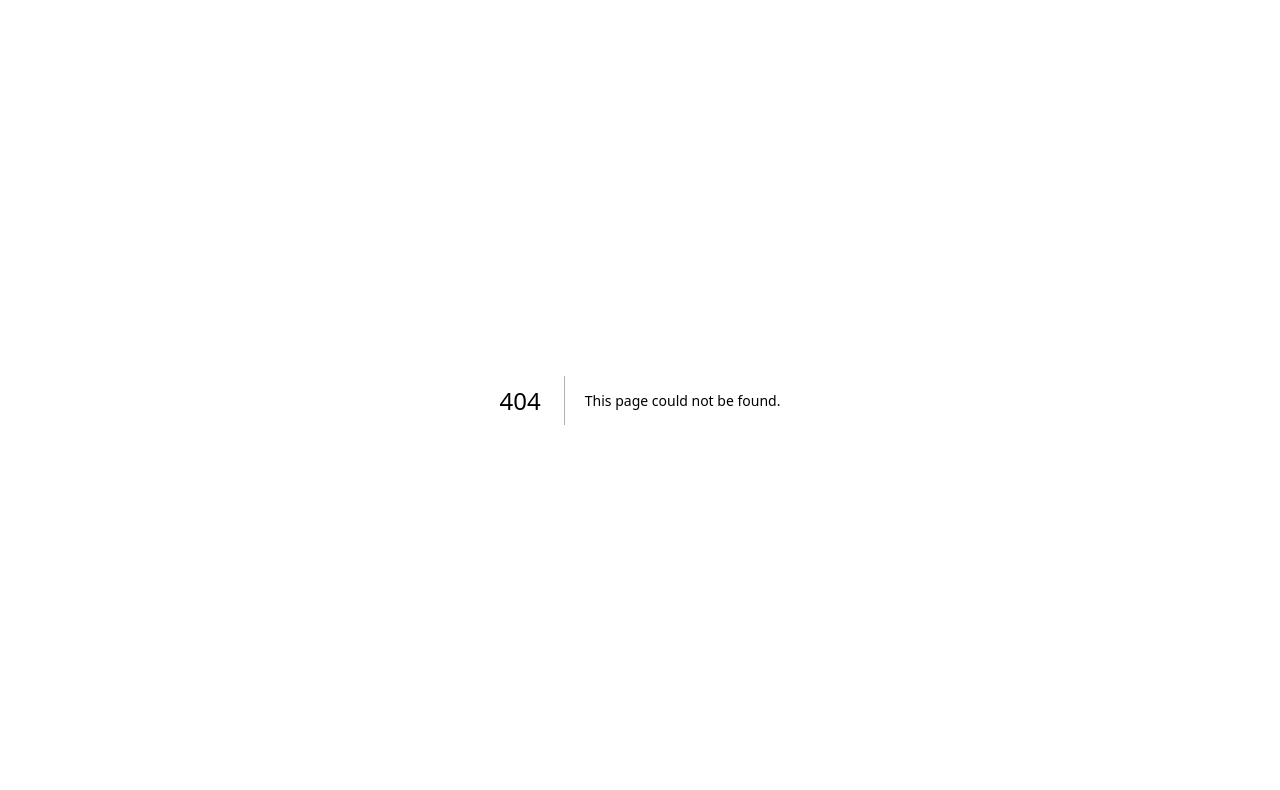
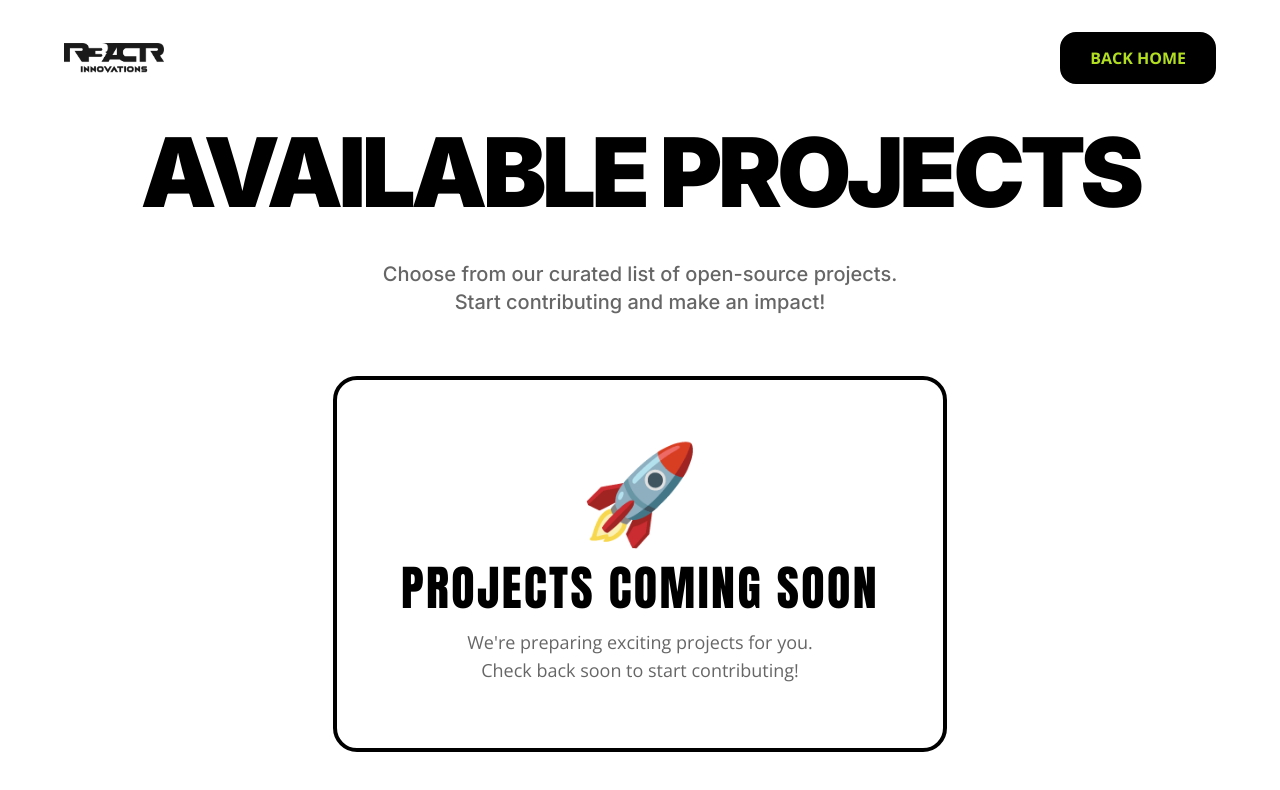
Before and after one commit to R3ACTR/OSQ, a Next.js app: page /projects in a window 1280 px wide. Before the commit this address had no page. Shown: the top 790 px of the page. Built offline with nearby package versions, Linux system fonts and the light colour scheme.

Commit message:
feat: add a new Projects page with dynamic content display and dedicated navigation.

```diff
--- /dev/null
+++ b/app/projects/navbar.tsx
@@ -0,0 +1,32 @@
+import React from "react";
+import Image from "next/image";
+import Link from "next/link";
+import { Open_Sans } from "next/font/google";
+
+export const openSans = Open_Sans({
+  weight: ["300", "600", "800"],
+  style: ["normal"],
+  subsets: ["latin-ext", "latin", "vietnamese"],
+  display: "swap",
+});
+
+interface Props {}
+
+function Navbar(props: Props) {
+  const {} = props;
+
+  return (
+    <nav className="md:mx-12 mx-4 mt-6 md:mt-8 mb-6 md:mb-8 flex justify-between items-center select-none">
+      <Image src="/r3actr.png" width={160} height={100} className="w-[80px] md:w-[100px] h-auto object-contain" alt="Logo" />
+      <Link href="/">
+        <button
+          className={`px-5 py-2.5 md:px-7 md:py-3 bg-black text-[#b2de21] text-sm md:text-base ${openSans.className} font-bold rounded-xl md:rounded-2xl hover:scale-105 hover:bg-[#b2de21] hover:text-black transition-all duration-300 whitespace-nowrap border-2 border-black`}
+        >
+          BACK HOME
+        </button>
+      </Link>
+    </nav>
+  );
+}
+
+export default Navbar;
--- /dev/null
+++ b/app/projects/page.tsx
@@ -0,0 +1,199 @@
+"use client";
+import React, { useEffect, useState } from "react";
+import Navbar from "./navbar";
+import { Anton, Open_Sans } from "next/font/google";
+import { IconCode, IconUsers, IconRocket } from "@tabler/icons-react";
+
+const anton = Anton({
+  weight: ["400"],
+  subsets: ["latin"],
+  display: "swap",
+});
+
+const openSans = Open_Sans({
+  weight: ["300", "400", "500", "600", "700", "800"],
+  subsets: ["latin"],
+  display: "swap",
+});
+
+interface Project {
+  id: number;
+  title: string;
+  description: string;
+  difficulty: string;
+  technologies: string[];
+  contributors: number;
+  status: string;
+  color: string;
+}
+
+function Page() {
+  const [projects, setProjects] = useState<Project[]>([]);
+  const [loading, setLoading] = useState(true);
+  const [error, setError] = useState<string | null>(null);
+
+  useEffect(() => {
+    fetch('/projects.json')
+      .then(response => {
+        if (!response.ok) {
+          throw new Error('Failed to fetch projects');
+        }
+        return response.json();
+      })
+      .then(data => {
+        setProjects(data.projects);
+        setLoading(false);
+      })
+      .catch(err => {
+        setError(err.message);
+        setLoading(false);
+      });
+  }, []);
+
+  const getDifficultyColor = (difficulty: string) => {
+    switch (difficulty.toLowerCase()) {
+      case 'beginner':
+        return 'bg-green-500';
+      case 'intermediate':
+        return 'bg-yellow-500';
+      case 'advanced':
+        return 'bg-red-500';
+      default:
+        return 'bg-gray-500';
+    }
+  };
+
+  return (
+    <section
+      style={{ cursor: 'url("/icons/cursor.png"), auto' }}
+      className="min-h-screen w-full bg-white text-black overflow-x-hidden"
+    >
+      <div className="max-w-7xl mx-auto px-4 pb-20">
+        <Navbar />
+
+        <div className="mt-10 flex flex-col items-center">
+          {/* Title Section */}
+          <div className="mb-8 md:mb-12 text-center px-4">
+            <h1 className="text-4xl md:text-8xl font-black text-black tracking-tighter mb-4 relative inline-block">
+              AVAILABLE PROJECTS
+              <div className="absolute -bottom-1 md:-bottom-2 left-0 right-0 h-2 md:h-3 bg-[#b2de21] -z-10"></div>
+            </h1>
+            <p className="text-black/60 text-base md:text-xl max-w-2xl mx-auto font-medium mt-4 md:mt-6">
+              Choose from our curated list of open-source projects. <br className="hidden md:block"/>
+              Start contributing and make an impact!
+            </p>
+          </div>
+
+          {/* Loading State */}
+          {loading && (
+            <div className="w-full flex items-center justify-center min-h-[400px]">
+              <div className="text-center">
+                <div className="animate-spin rounded-full h-16 w-16 border-4 border-black border-t-[#b2de21] mx-auto mb-4"></div>
+                <p className={`${openSans.className} text-black text-lg`}>Loading projects...</p>
+              </div>
+            </div>
+          )}
+
+          {/* Error State */}
+          {error && (
+            <div className="w-full flex items-center justify-center min-h-[400px]">
+              <div className="text-center">
+                <p className={`${openSans.className} text-red-600 text-lg`}>Error: {error}</p>
+              </div>
+            </div>
+          )}
+
+          {/* Empty State */}
+          {!loading && !error && projects.length === 0 && (
+            <div className="w-full flex items-center justify-center min-h-[400px]">
+              <div className="text-center bg-white rounded-3xl border-4 border-black p-12 md:p-16">
+                <div className="mb-6">
+                  <span className="text-6xl md:text-8xl">🚀</span>
+                </div>
+                <h2 className={`${anton.className} text-3xl md:text-5xl text-black mb-4 uppercase tracking-wider`}>
+                  Projects Coming Soon
+                </h2>
+                <p className={`${openSans.className} text-black/60 text-base md:text-lg max-w-md mx-auto`}>
+                  We're preparing exciting projects for you. <br className="hidden md:block"/>
+                  Check back soon to start contributing!
+                </p>
+              </div>
+            </div>
+          )}
+
+          {/* Projects Grid */}
+          {!loading && !error && projects.length > 0 && (
+            <div className="w-full max-w-6xl mx-auto grid grid-cols-1 md:grid-cols-2 lg:grid-cols-3 gap-6 md:gap-8 px-2 md:px-4">
+              {projects.map((project) => (
+                <div
+                  key={project.id}
+                  className="bg-white rounded-2xl md:rounded-3xl border-2 md:border-4 border-black hover:scale-105 transition-all duration-300 overflow-hidden cursor-pointer"
+                >
+                  {/* Header with gradient */}
+                  <div className={`bg-gradient-to-r ${project.color} p-4 md:p-6`}>
+                    <div className="flex items-start justify-between mb-2">
+                      <IconCode size={32} className="text-white" />
+                      <span className={`px-3 py-1 rounded-full text-xs font-bold ${getDifficultyColor(project.difficulty)} text-white`}>
+                        {project.difficulty}
+                      </span>
+                    </div>
+                    <h3 className={`${anton.className} text-2xl md:text-3xl text-white uppercase tracking-wide`}>
+                      {project.title}
+                    </h3>
+                  </div>
+
+                  {/* Content */}
+                  <div className="p-4 md:p-6">
+                    <p className={`${openSans.className} text-black/70 text-sm md:text-base mb-4`}>
+                      {project.description}
+                    </p>
+
+                    {/* Technologies */}
+                    <div className="mb-4">
+                      <h4 className={`${openSans.className} font-bold text-xs text-black/50 mb-2 uppercase`}>
+                        Tech Stack
+                      </h4>
+                      <div className="flex flex-wrap gap-2">
+                        {project.technologies.map((tech, index) => (
+                          <span
+                            key={index}
+                            className={`${openSans.className} px-2 py-1 bg-gray-100 border border-black rounded-lg text-xs font-semibold text-black`}
+                          >
+                            {tech}
+                          </span>
+                        ))}
+                      </div>
+                    </div>
+
+                    {/* Contributors */}
+                    <div className="flex items-center gap-2 text-black/60">
+                      <IconUsers size={18} />
+                      <span className={`${openSans.className} text-sm`}>
+                        {project.contributors} contributors
+                      </span>
+                    </div>
+
+                    {/* CTA Button */}
+                    <button className={`mt-4 w-full px-4 py-2.5 bg-black text-[#b2de21] text-sm ${openSans.className} font-bold rounded-xl hover:bg-[#b2de21] hover:text-black transition-all duration-300 border-2 border-black flex items-center justify-center gap-2`}>
+                      <IconRocket size={18} />
+                      Start Contributing
+                    </button>
+                  </div>
+                </div>
+              ))}
+            </div>
+          )}
+        </div>
+      </div>
+
+      {/* Background decoration */}
+      <div className="fixed top-0 left-0 w-full h-full pointer-events-none z-[-1]">
+        <div className="absolute top-[-5%] right-[-5%] w-[40vw] h-[40vw] bg-[#b2de21]/10 rounded-full blur-[100px]" />
+        <div className="absolute bottom-[-5%] left-[-5%] w-[40vw] h-[40vw] bg-purple-500/10 rounded-full blur-[100px]" />
+        <div className="absolute top-[30%] left-[50%] w-[30vw] h-[30vw] bg-pink-500/5 rounded-full blur-[80px]" />
+      </div>
+    </section>
+  );
+}
+
+export default Page;
--- a/components/NavbarComponents/Comp.tsx
+++ b/components/NavbarComponents/Comp.tsx
@@ -58,13 +58,14 @@ function Comp({ homeRef, aboutRef, workRef, onItemClick, isMobile }: any) {
         ABOUT
       </button>
 
-      <button
-        onClick={() => scrollTo(workRef)}
-        style={{ cursor: 'url("/icons/cursor.png"), auto' }}
-        className={btn}
-      >
-        WORK
-      </button>
+      <Link href="/projects" onClick={onItemClick}>
+        <button
+          style={{ cursor: 'url("/icons/cursor.png"), auto' }}
+          className={btn}
+        >
+          PROJECTS
+        </button>
+      </Link>
 
       <Link href="/leaderboard" onClick={onItemClick}>
         <button
--- a/components/projects/projects.tsx
+++ b/components/projects/projects.tsx
@@ -107,13 +107,13 @@ function Projects(props: Props) {
                 CONTRIBUTE MORE <br /> SHINE ON THE LEADERBOARD <br /> WIN
                 <span className="text-[#b7b7b7] mb-8"> PRIZES AND CERTIFICATES</span>
               </p>
-              <Link href="/">
+              <Link href="/projects">
                 <div
                   ref={talkRef}
                   onMouseEnter={handleMouseEnter}
                   onMouseLeave={handleMouseLeave}
                   className={`talking px-8 py-4 text-base rounded-full text-white bg-black hover:bg-[#B2D12E] text-center ${openSans.className} hover:scale-105 active:scale-95 transition-all duration-300 ease-in-out flex justify-center items-center gap-2`}>
-                  View Structure
+                  View Projects
                   <Image
                     src={
                       isHovering
@@ -162,13 +162,13 @@ function Projects(props: Props) {
               <span className="font-bold">DESIGNING</span> AND CONVERTING THEM
               TO A <span className="font-bold">DEPLOYED WEBSITE</span>.
             </div> */}
-            <Link href="/">
+            <Link href="/projects">
               <div
                 ref={talkRef}
                 onMouseEnter={handleMouseEnter}
                 onMouseLeave={handleMouseLeave}
                 className={`talking px-5 py-2 text-sm rounded-full text-white bg-black hover:bg-[#B2D12E] text-center ${openSans.className} hover:scale-105 active:scale-95 transition-all duration-300 ease-in-out flex justify-center items-center gap-2`}>
-                View Structure
+                View Projects
                 <Image
                   src={
                     isHovering
--- /dev/null
+++ b/public/projects.json
@@ -0,0 +1,3 @@
+{
+  "projects": []
+}
```
